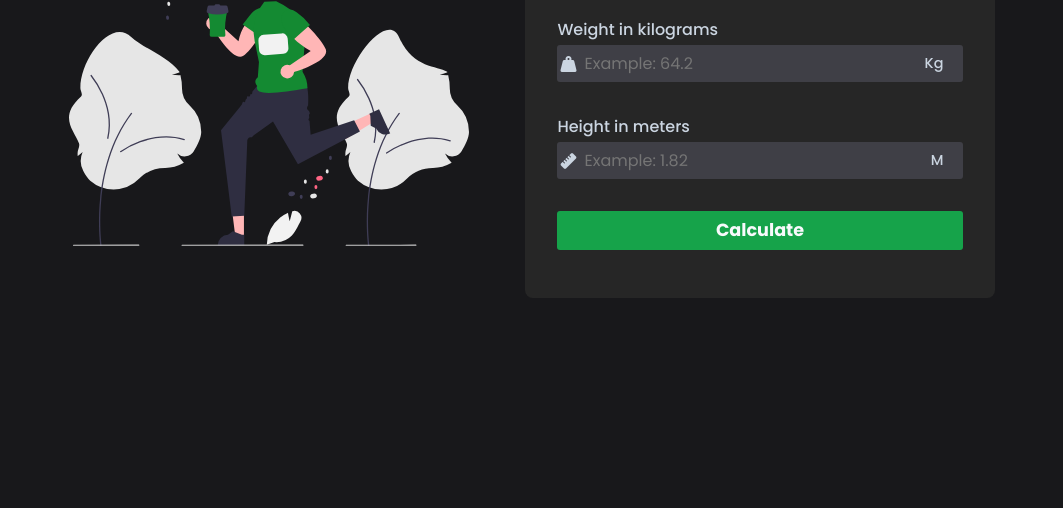
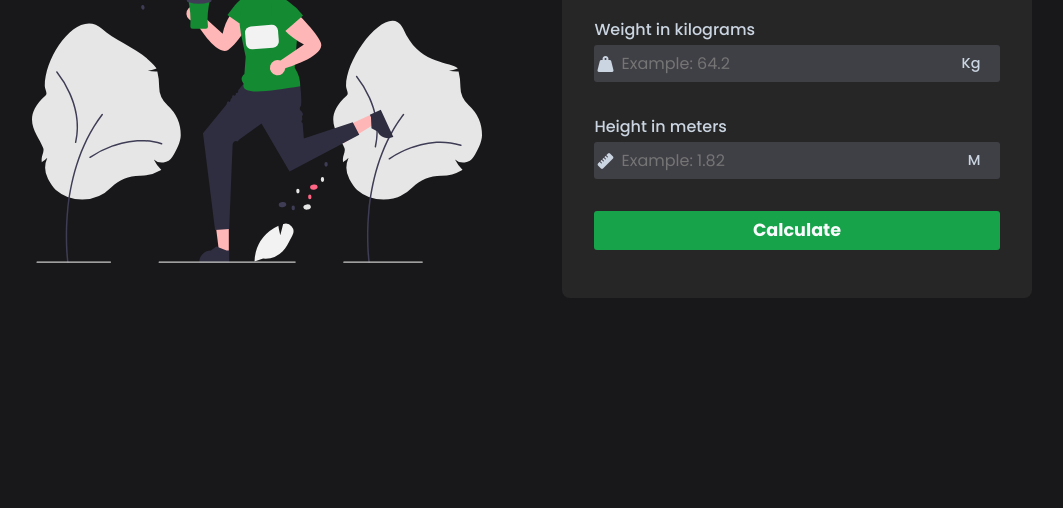
Before and after one commit to DouglaSchmitzz/bmi-calculator, a plain HTML site: page index.html in a window 1280 px wide. Shown: the part 292-800 px from the top of the page, without its empty margins (108-1171 px from the left). Drawn offline with Linux system fonts and the light colour scheme.

Commit message:
rem to px

```diff
--- a/styles/style.css
+++ b/styles/style.css
@@ -40,11 +40,11 @@ body {
 #container {
     display: flex;
     align-items: center;
-    gap: 3.5rem;
+    gap: 80px;
 }
 
 #img img {
-    width: 25rem;
+    width: 450px;
 }
 
 #calculator {
```
